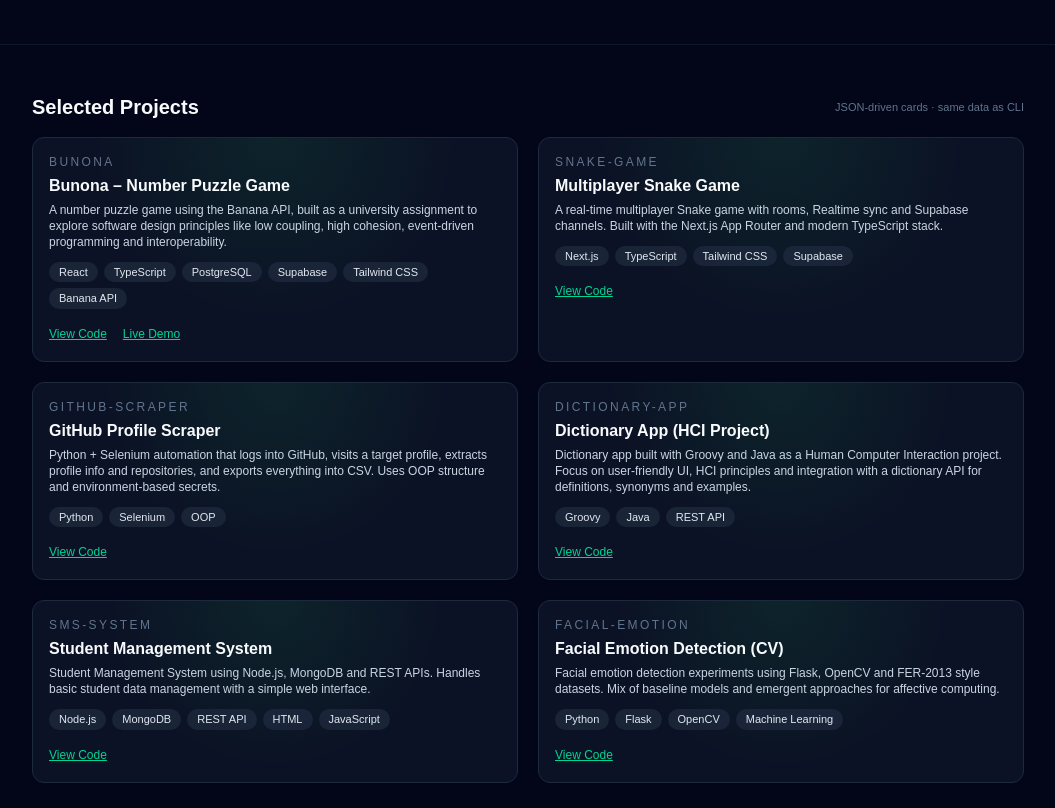
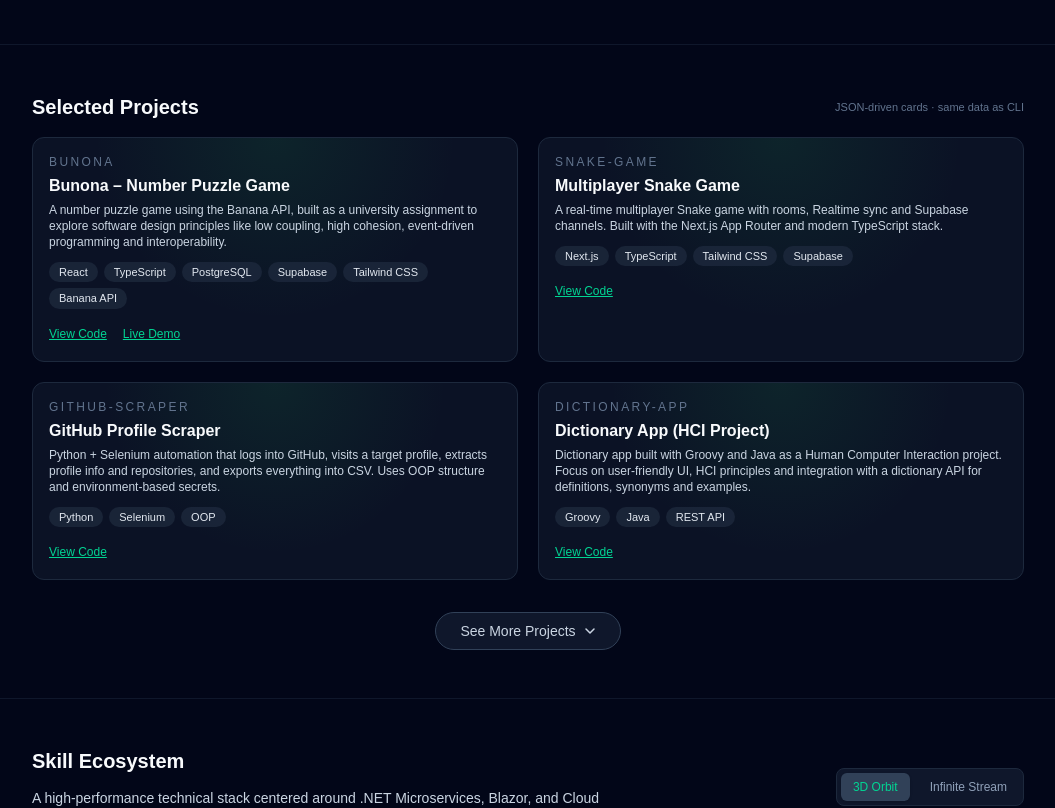
Before and after one commit to Shadhujan/Portfolio, a Next.js app: page / in a window 1280 px wide. Shown: the part 1380-2188 px from the top of the page, without its empty margins (112-1167 px from the left). Built offline with nearby package versions, Linux system fonts and the light colour scheme; no server answers.

Commit message:
added see more button for to view more porjects

```diff
--- a/app/page.tsx
+++ b/app/page.tsx
@@ -21,6 +21,7 @@
 
 export default function HomePage() {
   const [is3DView, setIs3DView] = useState(true);
+  const [visibleProjects, setVisibleProjects] = useState(4);
 
   useEffect(() => {
     const handleResize = () => {
@@ -252,8 +253,8 @@
                 JSON-driven cards · same data as CLI
               </p>
             </div>
-            <div className="grid gap-5 sm:grid-cols-2">
-              {projectsData.map((project, idx) => (
+            <div className="grid gap-5 sm:grid-cols-2 mb-8">
+              {projectsData.slice(0, visibleProjects).map((project, idx) => (
                 <motion.div
                   key={project.id}
                   className="rounded-xl border border-slate-800 bg-slate-900/70 p-4 hover:border-emerald-400/70 transition relative overflow-hidden"
@@ -304,6 +305,28 @@
                   )}
                 </motion.div>
               ))}
+            </div>
+
+            {/* See More / Show Less Button */}
+            <div className="flex justify-center">
+               <button
+                  onClick={() => {
+                    if (visibleProjects >= projectsData.length) {
+                       setVisibleProjects(4); // Show Less
+                    } else {
+                       setVisibleProjects(projectsData.length); // Show All
+                    }
+                  }}
+                  className="group relative inline-flex items-center gap-2 px-6 py-2 rounded-full border border-slate-700 bg-slate-900 text-slate-300 text-sm font-medium transition-all hover:border-emerald-500/50 hover:text-emerald-400"
+               >
+                  {visibleProjects >= projectsData.length ? "Show Less" : "See More Projects"}
+                  <span className={`transition-transform duration-300 ${visibleProjects >= projectsData.length ? "rotate-180" : ""}`}>
+                    {/* Simple Chevron Down SVG */}
+                    <svg width="12" height="12" viewBox="0 0 12 12" fill="none" xmlns="http://www.w3.org/2000/svg">
+                      <path d="M2 4L6 8L10 4" stroke="currentColor" strokeWidth="1.5" strokeLinecap="round" strokeLinejoin="round"/>
+                    </svg>
+                  </span>
+               </button>
             </div>
           </div>
         </section>
```
